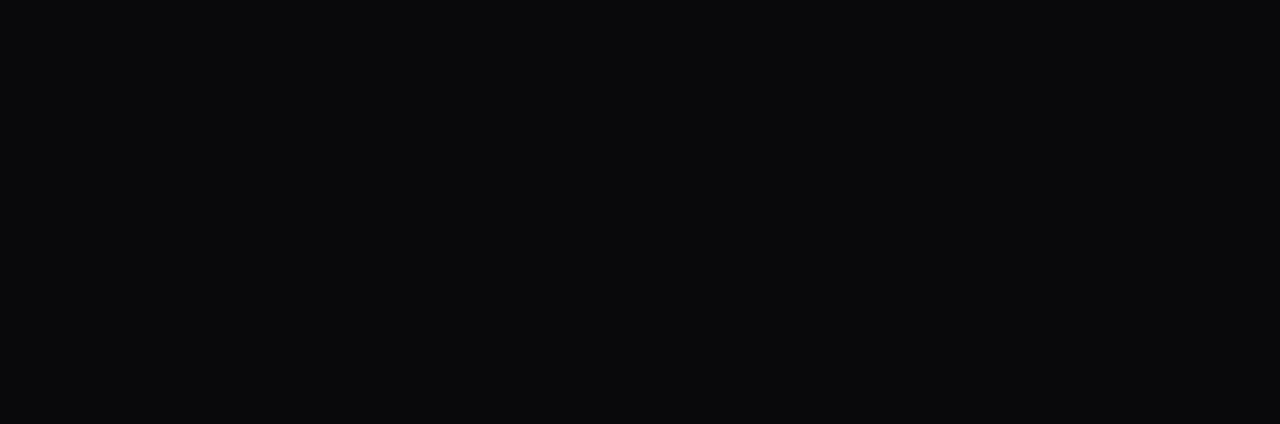
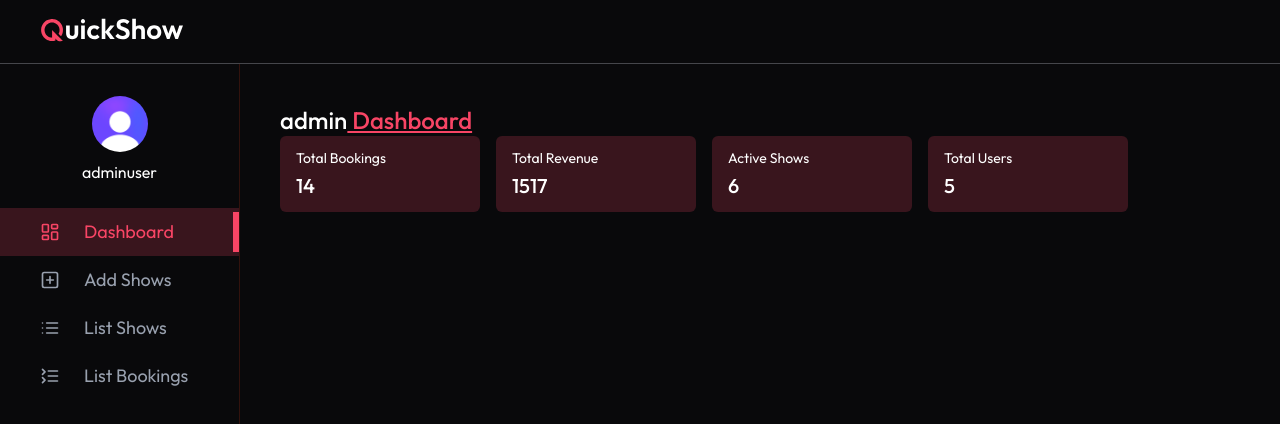
Before and after one commit to Chinmay-biswas/Hot-Corner, a React (Vite) app in the folder client/: page /admin in a window 1280 px wide. Before the commit this address had no page. Shown: the top 424 px of the page. Built offline with nearby package versions, Linux system fonts and the light colour scheme.

Commit message:
ohh shit

```diff
--- a/client/src/App.jsx
+++ b/client/src/App.jsx
@@ -9,6 +9,19 @@
 import Favorites from './pages/Favorites'
 import {Toaster} from 'react-hot-toast'
 import Footer from './components/Footer'
+import Dashboard from './pages/admin/Dashboard'
+import Layout from './pages/admin/Layout'
+import ListBookings from './pages/admin/ListBookings'
+import ListShows from './pages/admin/ListShows'
+import AddShows from './pages/admin/AddShows'
+
+
+
+
+
+
+
+
 
 const App = () => {
 const isAdminRoute = useLocation().pathname.startsWith('/admin');
@@ -24,6 +37,14 @@
         <Route path='/movies/:id/:date' element={<Seatlayout/>}/>
         <Route path='/my-bookings' element={<MyBookings/>}/>
         <Route path='/favorites' element={<Favorites/>}/>
+        <Route path='/admin/*' element={<Layout/>}>
+          <Route index element={<Dashboard/>}/>
+          <Route path="add-show" element={<AddShows/>}/>
+          <Route path="list-shows" element={<ListShows/>}/>
+          <Route path="list-bookings" element={<ListBookings/>}/>
+
+        </Route>
+
         </Routes>
        {!isAdminRoute && <Footer/>}
     </>
--- /dev/null
+++ b/client/src/components/admin/AdminNavbar.jsx
@@ -0,0 +1,15 @@
+import React from 'react'
+import { Link } from 'react-router-dom'
+import {assets} from '../../assets/assets.js'
+
+const AdminNavbar = () => {
+  return (
+    <div className='flex items-centre justify-between px-6 md:px-10 h-16 border-b border-gray-300/30'>
+        <Link to='/'>
+        <img src={assets.logo} alt="" className='w-36 h-auto py-4'/>
+        </Link>
+    </div>
+  )
+}
+
+export default AdminNavbar
--- /dev/null
+++ b/client/src/components/admin/AdminSidebar.jsx
@@ -0,0 +1,53 @@
+import React from 'react'
+import {
+  LayoutDashboardIcon,
+  PlusSquareIcon,
+  ListIcon,
+  ListCollapseIcon,
+} from 'lucide-react'
+import { NavLink } from 'react-router-dom'
+import { assets } from '../../assets/assets'
+
+const AdminSidebar = () => {
+
+
+    const user={
+        firstName:'admin',
+        lastName:'user',
+        imageUrl: assets.profile,
+    }
+
+     const adminNavlinks = [
+  { name: 'Dashboard', path: '/admin', icon: LayoutDashboardIcon },
+  { name: 'Add Shows', path: '/admin/add-shows', icon: PlusSquareIcon },
+  { name: 'List Shows', path: '/admin/list-shows', icon: ListIcon },
+  { name: 'List Bookings', path: '/admin/list-bookings', icon: ListCollapseIcon },
+]
+
+
+  return (
+    <div className='h-[calc(100vh-64px)] md:flex flex-col items-center  pt-8 max-w-10 md:max-w-60 w-full border-r border-primary-dull/20 text-lg'>
+            <img className='h-9md:h-14 w-9 md:w-14 rounded-full mx-auto' src={user.imageUrl} alt="sidebar"/>
+            <p className='mt-2 text-base max-md:hidden'>{user.firstName}{user.lastName}</p>
+
+            <div className='w-full gap-6'>
+                {adminNavlinks.map((link, index)=>(
+                    <NavLink key={index} to={link.path} end className={({isActive})=>`relative flex items-center max-md:justify-center gap-6 w-full py-2.5 min-md:pl-10 first:mt-6 text-gray-400 ${!isActive && 'hover:bg-primary/10'} ${isActive && 'bg-primary/20 text-primary group'}`}>
+                        {({isActive})=>(
+                            <>
+                                <link.icon className='w-5 h-5'/>
+                                <p className='max-md:hidden'>{link.name}</p>
+                                <span className={`w-1.5 h-10 rounded-1 right-0 absolute ${isActive && 'bg-primary'}`}/>
+                            </>
+                        )}
+
+                    </NavLink>
+                ))}
+
+            </div>
+
+    </div>
+  )
+}
+
+export default AdminSidebar
--- /dev/null
+++ b/client/src/components/admin/Title.jsx
@@ -0,0 +1,14 @@
+import React from 'react'
+
+const Title = ({text1,text2}) => {
+  return (
+
+    <h1 className='font-medium text-2xl'>
+        {text1}<span className='underline text-primary'>{text2}</span>
+    </h1>
+
+
+  )
+}
+
+export default Title
--- a/client/src/pages/MyBookings.jsx
+++ b/client/src/pages/MyBookings.jsx
@@ -47,14 +47,15 @@
         <p className="text-lg sm:text-base text-gray-400 ">{dateFormat(item.show.showDateTime)}</p>
       </div>
     </div>
-        <div className='flex flex-col md:items-end md:ext-right justify-between p-4'>
+        <div className='flex flex-col md:items-end md:text-right justify-between p-4'>
           <div className='flex items-center gap-4'>
             <p className='text-2xl font-bold mb-3'>{currency}{item.amount}</p>
             {!item.isPaid && <button className='bg-primary px-4 py-1.5 mb-3 text-sm rounded-full font-medium cursor-pointer'>Pay Noy</button>}
 
           </div>
-          <div className='text-sm'>
-            <p><span className='text-gray-400'>Toatal Tickit:</span> {item.bookedSeats.length}</p>
+          <div className='text-sm text-left'>
+            <p className='text-right'><span className='text-gray-400 '>Total Tickit:</span> {item.bookedSeats.length}</p>
+            <p ><span className='text-gray-400'>Seat Number:</span> {item.bookedSeats.join(", ")}</p>
           </div>
         </div>
 
--- /dev/null
+++ b/client/src/pages/admin/AddShows.jsx
@@ -0,0 +1,9 @@
+import React from 'react'
+
+const AddShows = () => {
+  return (
+    <div>AddShows</div>
+  )
+}
+
+export default AddShows
--- /dev/null
+++ b/client/src/pages/admin/Dashboard.jsx
@@ -0,0 +1,63 @@
+import { ChartLineIcon, CircleDollarSignIcon, PlayCircleIcon, UsersIcon } from 'lucide-react';
+import React, { useEffect, useState } from 'react'
+import { dummyDashboardData } from '../../assets/assets';
+import Loading from '../../components/Loading';
+import Title from '../../components/admin/Title';
+
+
+const Dashboard = () => {
+
+    const currency = import.meta.env.VITE_CURRENCY;
+
+const [dashboardData, setDashboardData] = useState({
+  totalBookings: 0,
+  totalRevenue: 0,
+  activeShows: [],
+  totalUser: 0
+});
+
+const [loading, setLoading] = useState(true);
+
+const dashboardCards = [
+  { title: "Total Bookings", value: dashboardData.totalBookings || "0", icon: ChartLineIcon },
+  { title: "Total Revenue", value: dashboardData.totalRevenue || "0", icon: CircleDollarSignIcon },
+  { title: "Active Shows", value: dashboardData.activeShows.length || "0", icon: PlayCircleIcon},
+  { title: "Total Users", value: dashboardData.totalUser || "0", icon: UsersIcon }
+];
+
+const fetchDashboardData = async () => {
+  setDashboardData(dummyDashboardData);
+  setLoading(false);
+};
+
+useEffect(() => {
+  fetchDashboardData();
+}, []);
+
+return !loading ?(
+  <>
+    <Title text1="admin" text2=" Dashboard"/>
+        <div className='relative flex flex-wrap gap-4 w-full'>
+            {dashboardCards.map((card, index)=>(
+            <div key={index} className='flex items-center justify-between px-4 py-3 bg-primary/20 boarder boarder-primary/30 rounded-md max-w-50 w-full'>
+                <div>
+                    <h1 className='text-sm'>{card.title}</h1>
+                    <p className='text-xl font-medium mt-1'>{card.value}</p>
+                </div>
+
+            </div>))}
+
+        </div>
+
+
+
+
+  </>
+):
+
+
+(<Loading/>)
+
+}
+
+export default Dashboard
--- /dev/null
+++ b/client/src/pages/admin/Layout.jsx
@@ -0,0 +1,20 @@
+import React from 'react'
+import AdminNavbar from '../../components/admin/AdminNavbar'
+import AdminSidebar from '../../components/admin/AdminSidebar'
+import { Outlet } from 'react-router-dom'
+
+const Layout = () => {
+  return (
+    <>
+    <AdminNavbar/>
+    <div className='flex'>
+        <AdminSidebar/>
+        <div className='flex-1 px-4 py-10 md:px-10 h-[calc(100vh-64px)] overflow-y-auto'>
+            <Outlet/>
+        </div>
+    </div>
+    </>
+  )
+}
+
+export default Layout
--- /dev/null
+++ b/client/src/pages/admin/ListBookings.jsx
@@ -0,0 +1,9 @@
+import React from 'react'
+
+const ListBookings = () => {
+  return (
+    <div>ListBookings</div>
+  )
+}
+
+export default ListBookings
--- /dev/null
+++ b/client/src/pages/admin/ListShows.jsx
@@ -0,0 +1,9 @@
+import React from 'react'
+
+const ListShows = () => {
+  return (
+    <div>ListShows</div>
+  )
+}
+
+export default ListShows
```
